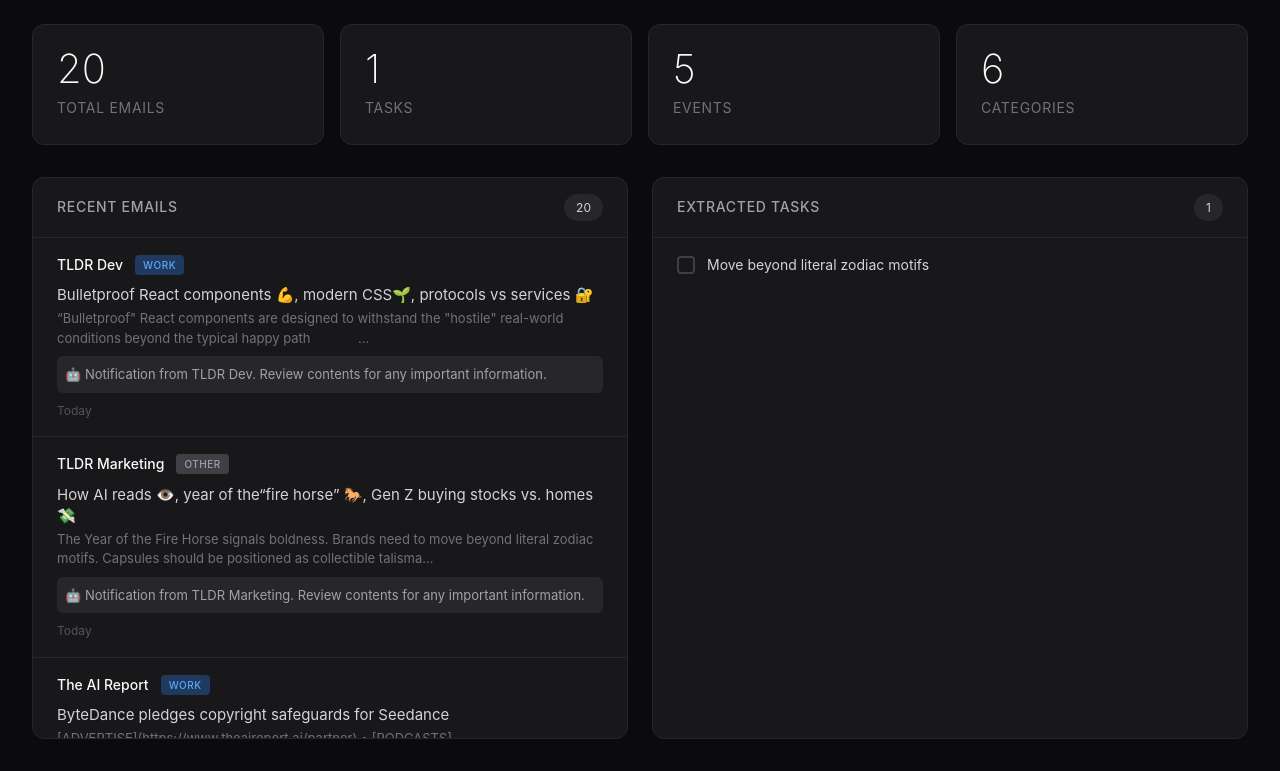
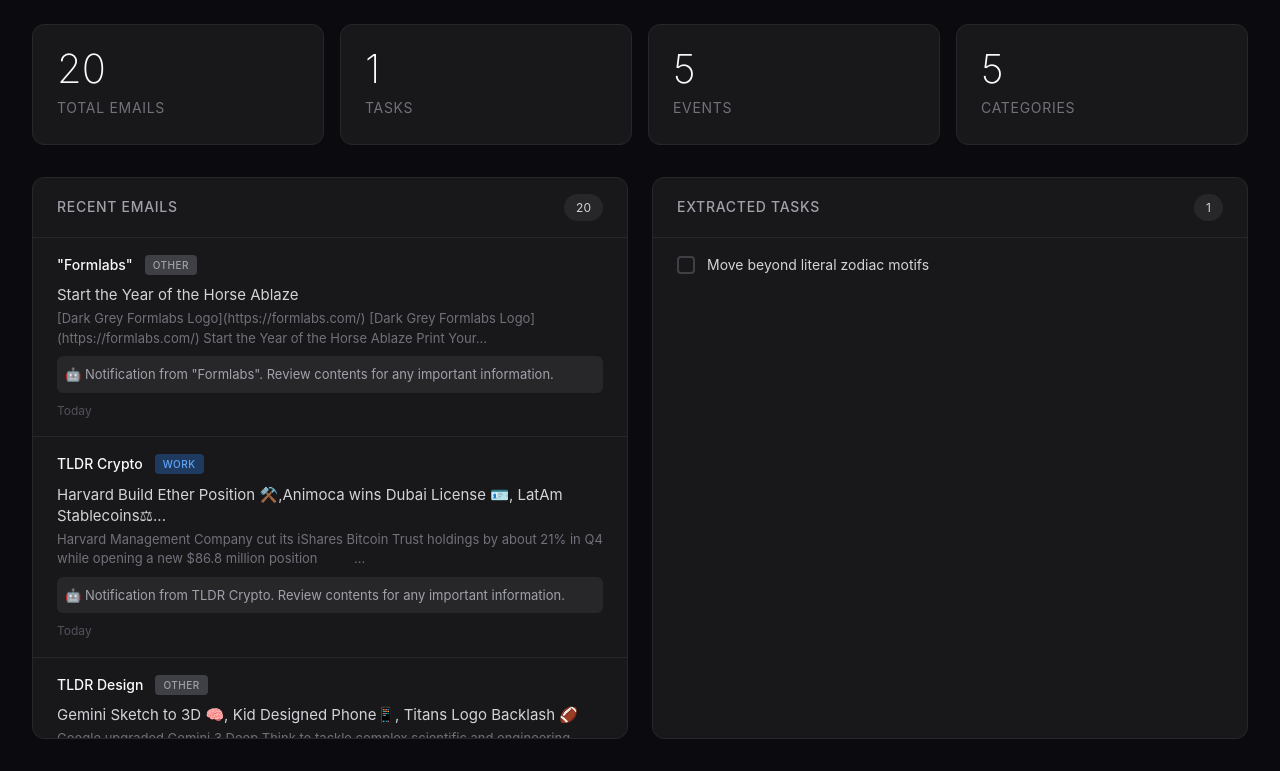
Before and after one commit to aaryabanthia18-collab/email-dashboard, a website: page index.html in a window 1280 px wide. Shown: the part 1479-2250 px from the top of the page. Drawn offline with Linux system fonts and the light colour scheme.

Commit message:
Auto-update: Tue Feb 17 10:00:25 PM CST 2026

```diff
--- a/index.html
+++ b/index.html
@@ -430,31 +430,63 @@
   "summary": {
     "total_emails": 20,
     "categories": {
-      "work": 6,
       "other": 8,
+      "work": 7,
       "newsletter": 2,
       "social": 2,
-      "shopping": 1,
-      "finance": 1
+      "shopping": 1
     },
     "task_count": 1,
     "event_count": 5,
-    "tldr": "\ud83d\udce7 20 new emails | Top: 5 from Vercel, 1 from TLDR Dev, 1 from TLDR Marketing | Categories: 8 other, 6 work, 2 newsletter | \u26a1 1 task detected",
-    "hourly_summary": "\ud83d\udce7 3 new emails | Top: 1 from TLDR Dev, 1 from TLDR Marketing, 1 from The AI Report | Categories: 2 work, 1 other | \u26a1 1 task detected",
+    "tldr": "\ud83d\udce7 20 new emails | Top: 5 from Vercel, 1 from \"Formlabs\", 1 from TLDR Crypto | Categories: 8 other, 7 work, 2 newsletter | \u26a1 1 task detected",
+    "hourly_summary": "\ud83d\udce7 3 new emails | Top: 1 from \"Formlabs\", 1 from TLDR Crypto, 1 from TLDR Design | Categories: 2 other, 1 work",
     "bullet_summary": [
+      "\ud83d\udce7 **\"Formlabs\"**: Start the Year of the Horse Ablaze",
+      "\ud83d\udce7 **TLDR Crypto**: Harvard Build Ether Position \u2692\ufe0f,Animoca wins Dubai License \ud83e\udeaa, LatAm Stablecoins\u2696...",
+      "\ud83d\udce7 **TLDR Design**: Gemini Sketch to 3D \ud83e\udde0, Kid Designed Phone\ud83d\udcf1, Titans Logo Backlash \ud83c\udfc8",
       "\ud83d\udce7 **TLDR Dev**: Bulletproof React components \ud83d\udcaa, modern CSS\ud83c\udf31, protocols vs services \ud83d\udd10",
       "\ud83d\udce7 **TLDR Marketing**: How AI reads \ud83d\udc41\ufe0f, year of the\u201cfire horse\u201d \ud83d\udc0e, Gen Z buying stocks vs. homes\ud83d\udcb8",
       "\ud83d\udce7 **The AI Report**: ByteDance pledges copyright safeguards for Seedance",
       "\ud83d\udce7 **TLDR**: SpaceX drone swarms \ud83d\ude81, Apple video podcasts \ud83d\udcf1, AI isn't a bubble\ud83e\udd16",
       "\ud83d\udce7 **TLDR Product**: The cost of AI prototypes \ud83d\udcb8, managing multiple agents\ud83d\udd74\ufe0f, PM as a builder \ud83d\udd27",
       "\ud83d\udce7 **The Rundown AI**: \ud83e\udd4a Anthropic-Pentagon AI feud escalates",
-      "\ud83d\udce7 **\"Patata School\"**: Join us LIVE: Let\u2019s talk about the future of 3D \ud83d\udcc5",
-      "\u26a0\ufe0f **Vercel**: Issue detected - Failed production deployment on team 'aaryabanthia18-gmailcom's\r\n projects'",
-      "\ud83c\udf89 **Vercel**: New account/setup - New sign-in detected on your Vercel account",
-      "\u26a0\ufe0f **Google**: Issue detected - Security alert"
+      "\ud83d\udce7 **\"Patata School\"**: Join us LIVE: Let\u2019s talk about the future of 3D \ud83d\udcc5"
     ]
   },
   "emails": [
+    {
+      "id": "21692",
+      "subject": "Start the Year of the Horse Ablaze",
+      "from": "\"Formlabs\"",
+      "date": "Tue, 17 Feb 2026 13:30:11 +0000",
+      "category": "other",
+      "tasks": [],
+      "events": [],
+      "preview": "[Dark Grey Formlabs Logo](https://formlabs.com/)\r [Dark Grey Formlabs Logo](https://formlabs.com/)\r \r Start the Year of the Horse Ablaze\r \r Print Your...",
+      "ai_summary": "Notification from \"Formlabs\". Review contents for any important information."
+    },
+    {
+      "id": "21691",
+      "subject": "Harvard Build Ether Position \u2692\ufe0f,Animoca wins Dubai License \ud83e\udeaa, LatAm Stablecoins\u2696...",
+      "from": "TLDR Crypto",
+      "date": "Tue, 17 Feb 2026 13:08:43 +0000",
+      "category": "work",
+      "tasks": [],
+      "events": [],
+      "preview": "Harvard Management Company cut its iShares Bitcoin Trust holdings by\r about 21% in Q4 while opening a new $86.8 million\r position\u00a0\u200c\u00a0\u200c\u00a0\u200c\u00a0\u200c\u00a0\u200c\u00a0\u200c\u00a0\u200c\u00a0\u200c\u00a0\u200c\u00a0\u200c...",
+      "ai_summary": "Notification from TLDR Crypto. Review contents for any important information."
+    },
+    {
+      "id": "21690",
+      "subject": "Gemini Sketch to 3D \ud83e\udde0, Kid Designed Phone\ud83d\udcf1, Titans Logo Backlash \ud83c\udfc8",
+      "from": "TLDR Design",
+      "date": "Tue, 17 Feb 2026 13:07:19 +0000",
+      "category": "other",
+      "tasks": [],
+      "events": [],
+      "preview": "Google upgraded Gemini 3 Deep Think to tackle complex scientific and\r engineering challenges, adding a sketch-to-3D modeling\r tool\u00a0\u200c\u00a0\u200c\u00a0\u200c\u00a0\u200c\u00a0\u200c\u00a0\u200c\u00a0\u200c\u00a0\u200c\u00a0\u200c\u00a0\u200c...",
+      "ai_summary": "Notification from TLDR Design. Review contents for any important information."
+    },
     {
       "id": "21689",
       "subject": "Bulletproof React components \ud83d\udcaa, modern CSS\ud83c\udf31, protocols vs services \ud83d\udd10",
@@ -666,39 +698,6 @@
       "events": [],
       "preview": "Stories for Aaryabanthia\r @aaryabanthia18 (https://medium.com/@aaryabanthia18?source=email-8a35a6466075-1771279922804-digest.reader-------------------...",
       "ai_summary": "Notification from Medium Daily Digest. Review contents for any important information."
-    },
-    {
-      "id": "21672",
-      "subject": "What your competitors see (that you don't)",
-      "from": "Neil Patel",
-      "date": "Tue, 17 Feb 2026 00:39:04 +0000 (UTC)",
-      "category": "other",
-      "tasks": [],
-      "events": [],
-      "preview": "There is a blind spot in the industry right now.\r \r While everyone fights over the high-volume keywords, there are\r thousands of long-tail keywords (...",
-      "ai_summary": "Notification from Neil Patel. Review contents for any important information."
-    },
-    {
-      "id": "21671",
-      "subject": "\ud83d\udc0e (Fire) horse power, baby",
-      "from": "Finimize Daily",
-      "date": "Mon, 16 Feb 2026 18:23:32 -0500 (EST)",
-      "category": "other",
-      "tasks": [],
-      "events": [],
-      "preview": "",
-      "ai_summary": "Notification from Finimize Daily. Review contents for any important information."
-    },
-    {
-      "id": "21670",
-      "subject": "Aarya.banthia, Your  OpenClaw is exposed right now",
-      "from": "Matt Ganzak",
-      "date": "Mon, 16 Feb 2026 21:50:28 +0000",
-      "category": "finance",
-      "tasks": [],
-      "events": [],
-      "preview": "Here\u2019s how to lock it down in 30 minutes\r \r Hey Aarya.banthia,\r \r Welcome in. You signed up because you\u2019re building with OpenClaw, and I respect that....",
-      "ai_summary": "Notification from Matt Ganzak. Review contents for any important information."
     }
   ],
   "tasks": [
@@ -726,9 +725,9 @@
       "details": "Detected in email"
     }
   ],
-  "last_updated": "2026-02-17T21:00:14.653461",
+  "last_updated": "2026-02-17T22:00:18.506645",
   "ai_summary": {
-    "overall_summary": "You have 20 emails in your inbox. Most are from 5 from Vercel, 1 from TLDR Dev, 1 from TLDR Marketing. 1 emails may contain action items. \u26a0\ufe0f 4 emails require attention (failures/errors).",
+    "overall_summary": "You have 20 emails in your inbox. Most are from 5 from Vercel, 1 from \"Formlabs\", 1 from TLDR Crypto. 1 emails may contain action items. \u26a0\ufe0f 4 emails require attention (failures/errors).",
     "total_emails": 20,
     "executive_briefing": "Good afternoon! I've reviewed your inbox and here's what's waiting for you today. You have 12 new emails with a notable concentration of technical activity\u2014GitHub and Vercel are your top senders with platform setup and configuration notifications. The most urgent item requiring your attention is a failed production deployment on Vercel that you'll want to investigate and resolve promptly. On the security front, there are several authentication-related notifications from GitHub including a new personal access token and SSH key being added, plus a new Vercel sign-in detection\u2014all of which appear to be legitimate given the context of setting up OpenClaw, but worth verifying were intentional. Beyond the technical items, your inbox includes the usual mix of newsletters from Medium, Neil Patel, and Finimize, a social notification from the Chase AI Community, and some promotional content. No specific meetings or calls are flagged in today's batch, so your calendar appears clear for focused work on resolving that deployment issue and reviewing your recent security configurations."
   }
```
Also changed, not shown: data.json (+43 -44 lines).
